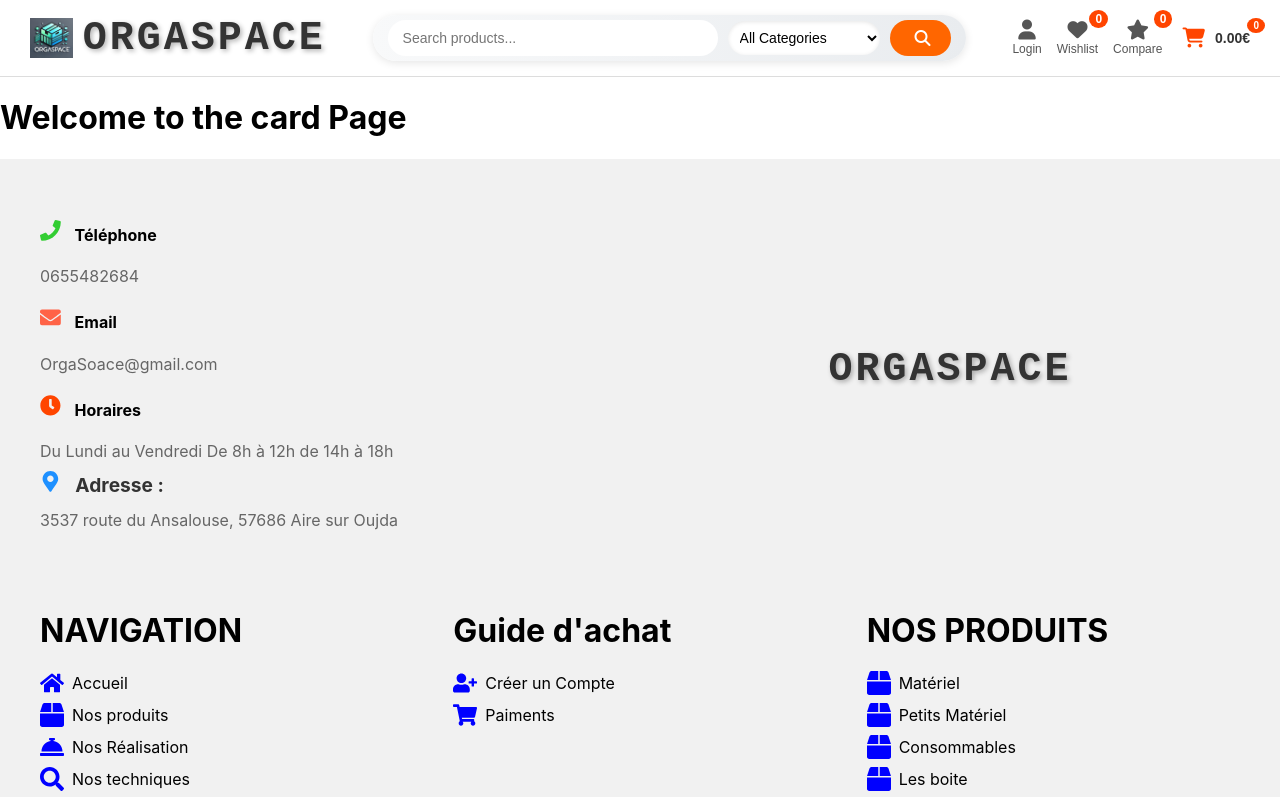
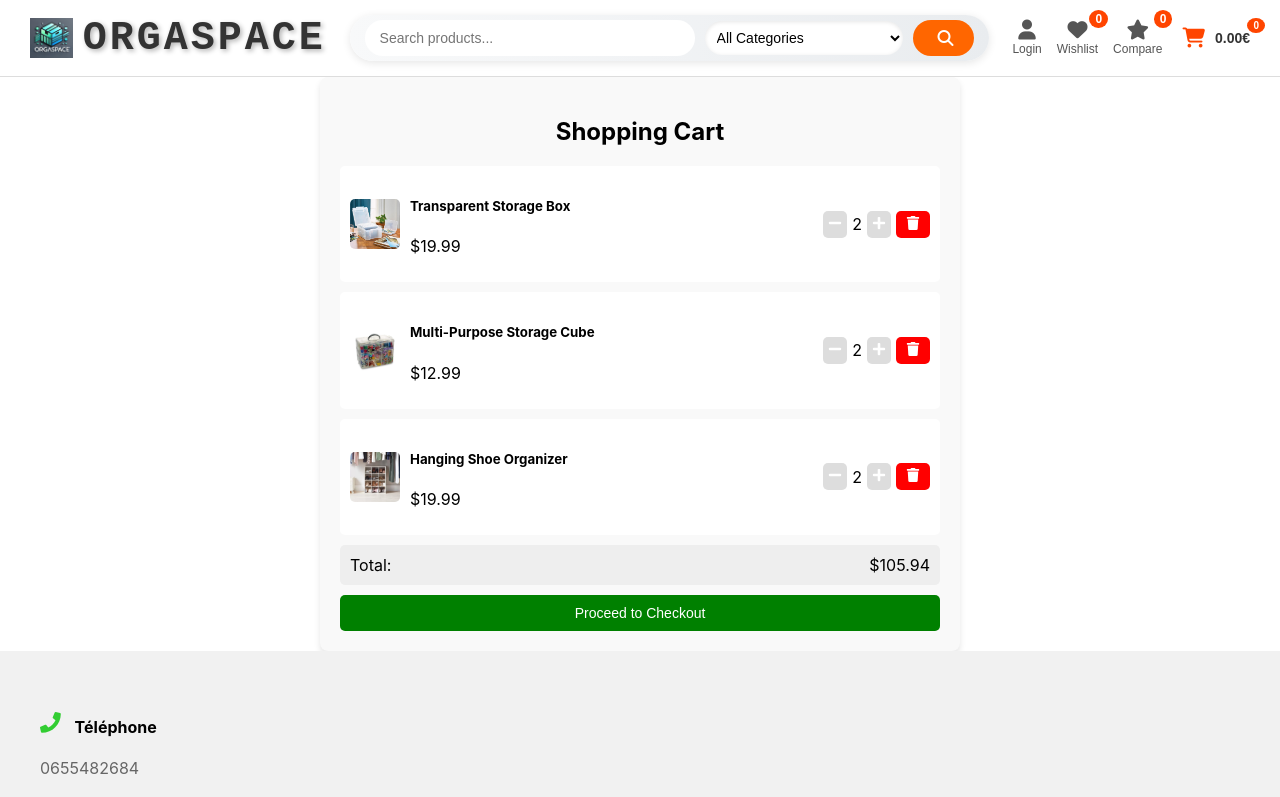
Before and after one commit to ydxj/ecommerce-website, a React (Create React App) app: page /cart in a window 1280 px wide. Shown: the top 797 px of the page. Built offline with nearby package versions, Linux system fonts and the light colour scheme.

Commit message:
Add: Cart component

```diff
--- a/src/components/Navbar/index.js
+++ b/src/components/Navbar/index.js
@@ -1,6 +1,7 @@
 import React, { useState } from "react";
 import "./Navbar.css";
 import "@fortawesome/fontawesome-free/css/all.min.css";
+import products from "../../context/Data";
 
 const Navbar = () => {
   const [menuOpen, setMenuOpen] = useState(false);
@@ -29,10 +30,7 @@
           />
           <select className="category-select">
             <option value="all">All Categories</option>
-            <option value="electronics">Electronics</option>
-            <option value="fashion">Fashion</option>
-            <option value="home">Home & Garden</option>
-            <option value="sports">Sports & Outdoors</option>
+            {products.map(u=> <option value={u.category}>{u.category}</option>)}
           </select>
           <button className="search-button">
             <i className="fas fa-search"></i>
--- /dev/null
+++ b/src/pages/Cart/Cart.css
@@ -0,0 +1,69 @@
+/* Cart.css */
+.cart-container {
+    max-width: 600px;
+    margin: auto;
+    padding: 20px;
+    background: #f9f9f9;
+    border-radius: 8px;
+    box-shadow: 0 4px 6px rgba(0, 0, 0, 0.1);
+  }
+  .cart-title {
+    text-align: center;
+    margin-bottom: 20px;
+  }
+  .cart-item {
+    display: flex;
+    align-items: center;
+    justify-content: space-between;
+    padding: 10px;
+    background: #fff;
+    border-radius: 5px;
+    margin-bottom: 10px;
+  }
+  .cart-image {
+    width: 50px;
+    height: 50px;
+    border-radius: 5px;
+  }
+  .cart-details {
+    flex-grow: 1;
+    margin-left: 10px;
+  }
+  .cart-actions {
+    display: flex;
+    align-items: center;
+  }
+  .quantity-btn {
+    border: none;
+    background: #ddd;
+    padding: 5px;
+    margin: 0 5px;
+    cursor: pointer;
+    border-radius: 5px;
+  }
+  .remove-btn {
+    background: red;
+    color: white;
+    border: none;
+    padding: 5px 10px;
+    cursor: pointer;
+    border-radius: 5px;
+  }
+  .cart-total {
+    display: flex;
+    justify-content: space-between;
+    padding: 10px;
+    background: #eee;
+    border-radius: 5px;
+    margin-top: 10px;
+  }
+  .checkout-btn {
+    width: 100%;
+    background: green;
+    color: white;
+    border: none;
+    padding: 10px;
+    border-radius: 5px;
+    cursor: pointer;
+    margin-top: 10px;
+  }
--- a/src/pages/Cart/index.js
+++ b/src/pages/Cart/index.js
@@ -1,7 +1,64 @@
-import React from 'react';
+import React, { useState } from "react";
+import { FaTrash, FaPlus, FaMinus } from "react-icons/fa";
+import products from "../../context/Data";
+import "./Cart.css";
 
-const Header = () => {
-  return <h1>Welcome to the card Page</h1>;
+const Cart = () => {
+  const [cartItems, setCartItems] = useState([
+    { id: products[0].id, name: products[0].name, price: products[0].price, quantity: 2, image: products[0].images[0] },
+    { id: products[5].id, name: products[5].name, price: products[5].price, quantity: 2, image: products[5].images[0] },
+    { id: products[9].id, name: products[9].name, price: products[9].price, quantity: 2, image: products[9].images[0] },
+  ]);
+
+  const updateQuantity = (id, amount) => {
+    setCartItems((prevItems) =>
+      prevItems.map((item) =>
+        item.id === id ? { ...item, quantity: Math.max(1, item.quantity + amount) } : item
+      )
+    );
+  };
+
+  const removeItem = (id) => {
+    setCartItems(cartItems.filter((item) => item.id !== id));
+  };
+
+  const totalPrice = cartItems.reduce((acc, item) => acc + item.price * item.quantity, 0);
+
+  return (
+    <div className="cart-container">
+      <h2 className="cart-title">Shopping Cart</h2>
+      {cartItems.length > 0 ? (
+        cartItems.map((item) => (
+          <div key={item.id} className="cart-item">
+            <img src={item.image} alt={item.name} className="cart-image" />
+            <div className="cart-details">
+              <h5>{item.name}</h5>
+              <p>${item.price}</p>
+            </div>
+            <div className="cart-actions">
+              <button onClick={() => updateQuantity(item.id, -1)} className="quantity-btn">
+                <FaMinus />
+              </button>
+              <span className="quantity">{item.quantity}</span>
+              <button onClick={() => updateQuantity(item.id, 1)} className="quantity-btn">
+                <FaPlus />
+              </button>
+              <button className="remove-btn" onClick={() => removeItem(item.id)}>
+                <FaTrash />
+              </button>
+            </div>
+          </div>
+        ))
+      ) : (
+        <p className="empty-cart">Your cart is empty.</p>
+      )}
+      <div className="cart-total">
+        <span>Total:</span>
+        <span>${totalPrice.toFixed(2)}</span>
+      </div>
+      <button className="checkout-btn">Proceed to Checkout</button>
+    </div>
+  );
 };
 
-export default Header;
+export default Cart;
```
